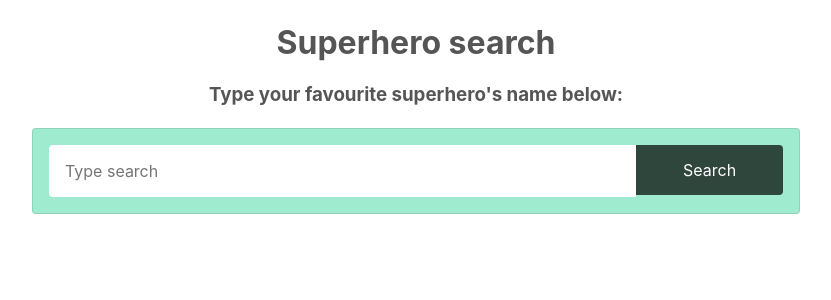
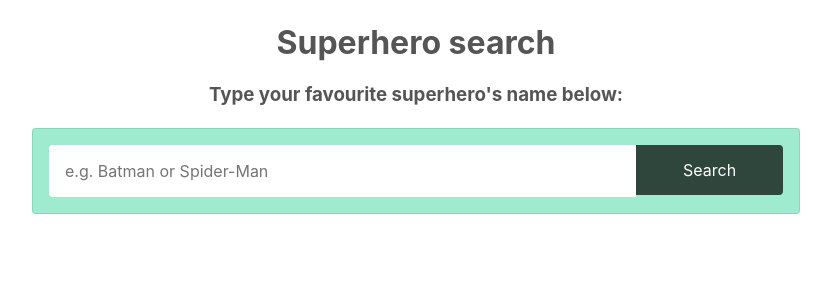
Before and after one commit to BillalPatel/superhero-search-app, a React (Create React App) app: page / in a window 1280 px wide. Shown: the top 300 px of the page, without its empty margins (224-1055 px from the left). Built offline with nearby package versions, Linux system fonts and the light colour scheme.

Commit message:
Change placeholder in search field

```diff
--- a/src/components/SearchBox.js
+++ b/src/components/SearchBox.js
@@ -4,7 +4,7 @@ const SearchBox = ({searchChange}) => {
 	return (
   		<div className='bg-light-green mw7 center pa3 br2-ns ba b--black-10'>
 		    <div className='cf'>
-				<input type='search' placeholder='Type search' onBlur={searchChange} className='f6 f5-l input-reset bn fl black-80 bg-white pa3 lh-solid w-100 w-75-m w-80-l br2-ns br--left-ns'/>
+				<input type='search' placeholder='e.g. Batman or Spider-Man' onBlur={searchChange} className='f6 f5-l input-reset bn fl black-80 bg-white pa3 lh-solid w-100 w-75-m w-80-l br2-ns br--left-ns'/>
 				<button type='submit' onSubmit={searchChange} className='f6 f5-l button-reset fl pv3 tc bn bg-animate bg-black-70 hover-bg-black white pointer w-100 w-25-m w-20-l br2-ns br--right-ns'>Search</button>
 			</div>
 		</div>
```
